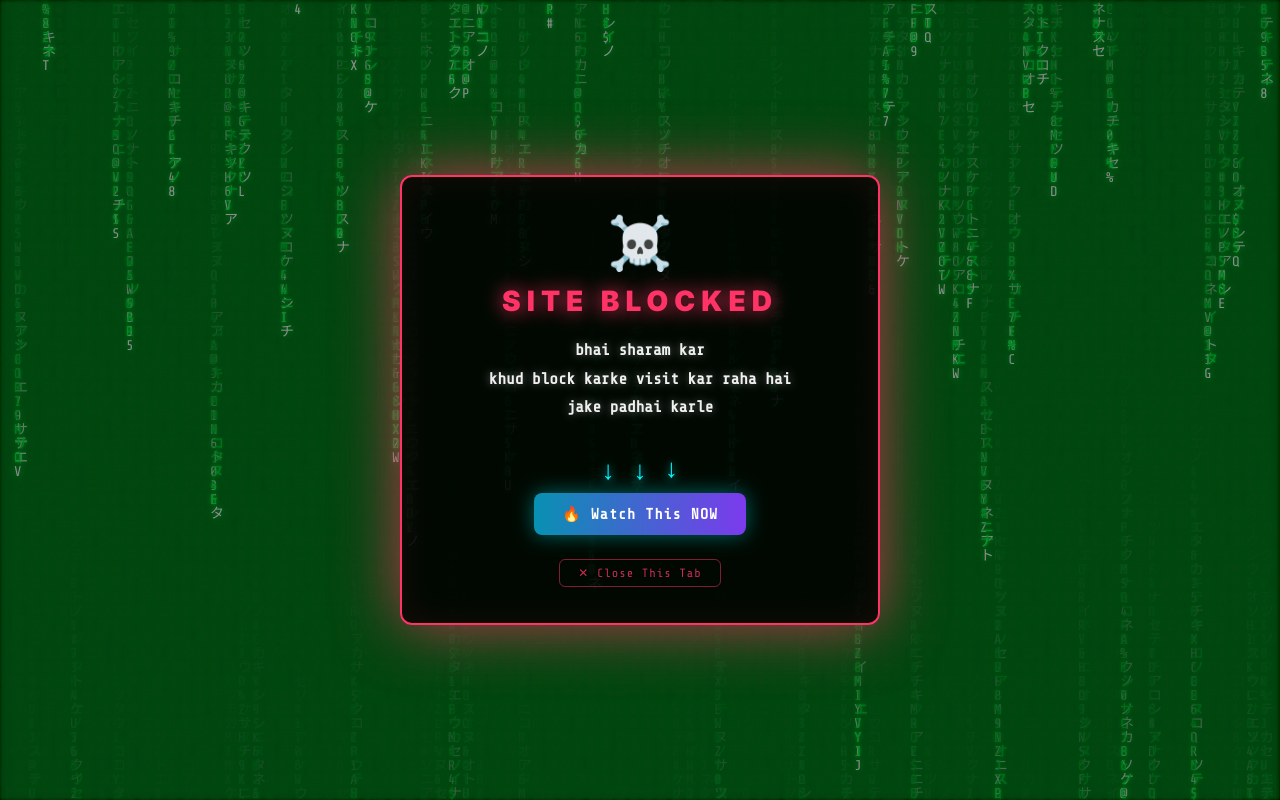
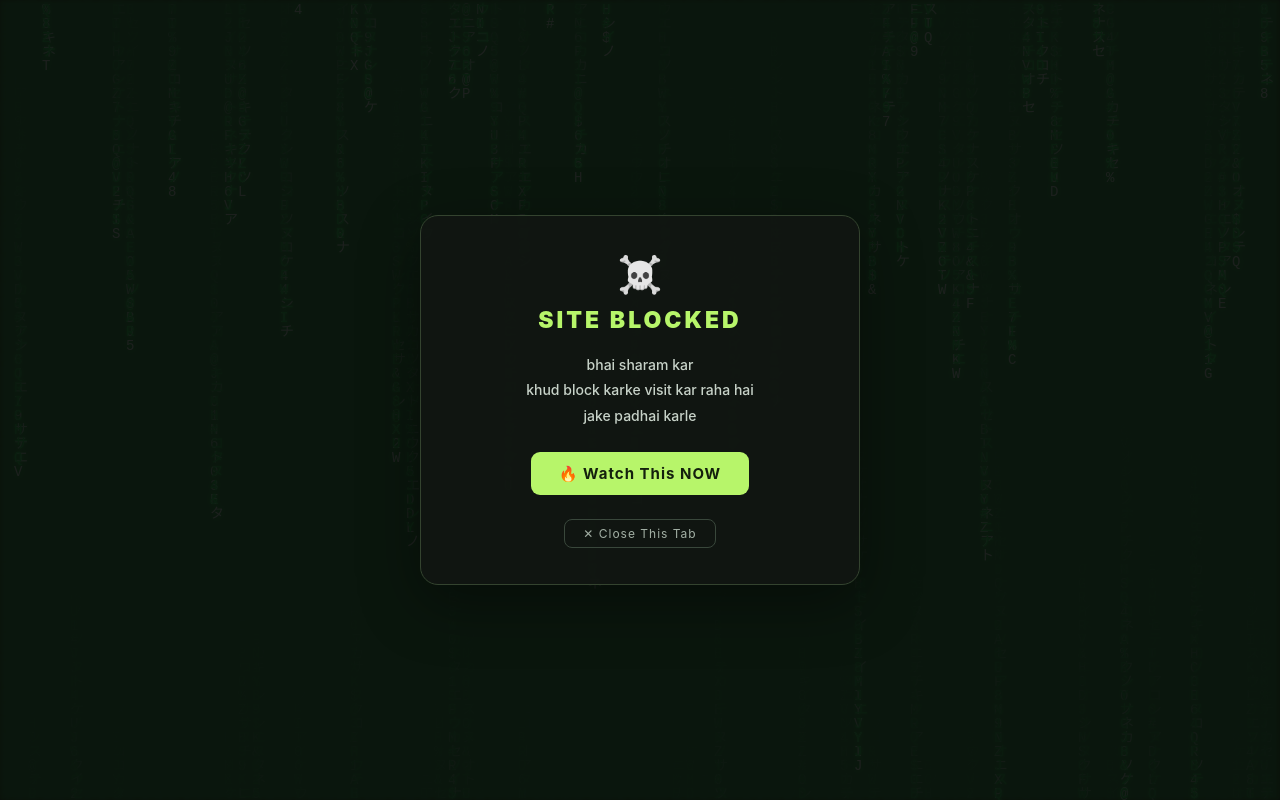
Before and after one commit to cosmiccoder200x-sys/Focusflow, a browser extension: page blocked.html in a window 1280 px wide. Drawn offline with nearby package versions, Linux system fonts and the light colour scheme.

Commit message:
redesign: apply minimal UI to lockin (blocked.css)

```diff
--- a/blocked.css
+++ b/blocked.css
@@ -1,5 +1,4 @@
 /* ===== CODER IITM — blocked.css ===== */
-@import url('https://fonts.googleapis.com/css2?family=Share+Tech+Mono&family=Inter:wght@700;900&display=swap');
 
 * { box-sizing: border-box; margin: 0; padding: 0; }
 
@@ -121,3 +120,20 @@ canvas#matrix {
   background: rgba(255,51,102,.15);
   color: #ff3366;
 }
+
+/* Minimal FocusFlow blocked-page treatment */
+body { background:#0b0e0c; color:#edf3ed; font-family:Inter,ui-sans-serif,system-ui,sans-serif; }
+canvas#matrix { opacity:.07; }
+.warning-box {
+  max-width:440px; padding:36px 32px; border:1px solid #34432f;
+  border-radius:18px; background:rgba(17,22,18,.96);
+  box-shadow:0 18px 60px rgba(0,0,0,.4); animation:none;
+}
+.skull { font-size:36px; filter:grayscale(1); }
+.warn-title { color:#b7f56a; text-shadow:none; font-size:23px; letter-spacing:3px; }
+.warn-msg { color:#c7d2c8; text-shadow:none; font-size:14px; font-weight:500; }
+.arrow-row { display:none; }
+.motivate-link { background:#b7f56a; color:#14200d; border-radius:9px; box-shadow:none; }
+.motivate-link:hover { box-shadow:none; filter:brightness(1.06); }
+.close-btn { color:#a3b0a5; border-color:#39473b; border-radius:8px; font-family:inherit; }
+.close-btn:hover { color:#edf3ed; background:#202a22; }
```
